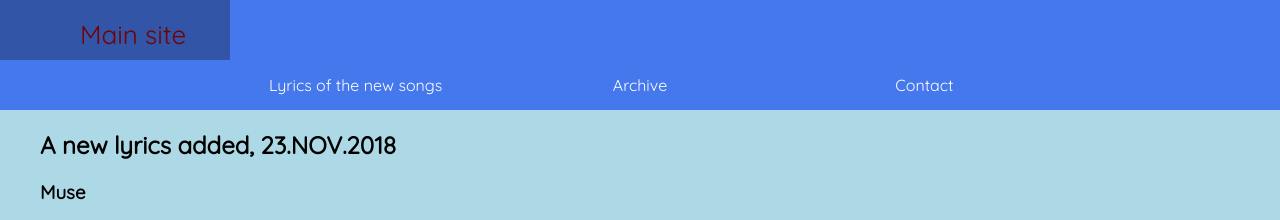
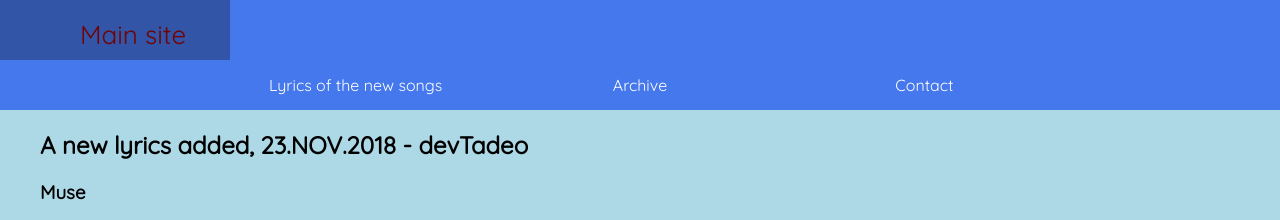
Before and after one commit to Dejzarn/Learning-git-2-test, a plain HTML site: page index.html in a window 1280 px wide. Shown: the top 220 px of the page. Drawn offline with Linux system fonts and the light colour scheme.

Commit message:
Change h2 content

```diff
--- a/index.html
+++ b/index.html
@@ -25,7 +25,7 @@
         <article>
             <header class="container">
                 <h2>
-                    A new lyrics added, 23.NOV.2018
+                    A new lyrics added, 23.NOV.2018 - devTadeo
                 </h2>
                 <h3>Muse</h3>
                 <h4>Algorithm</h4>
```
